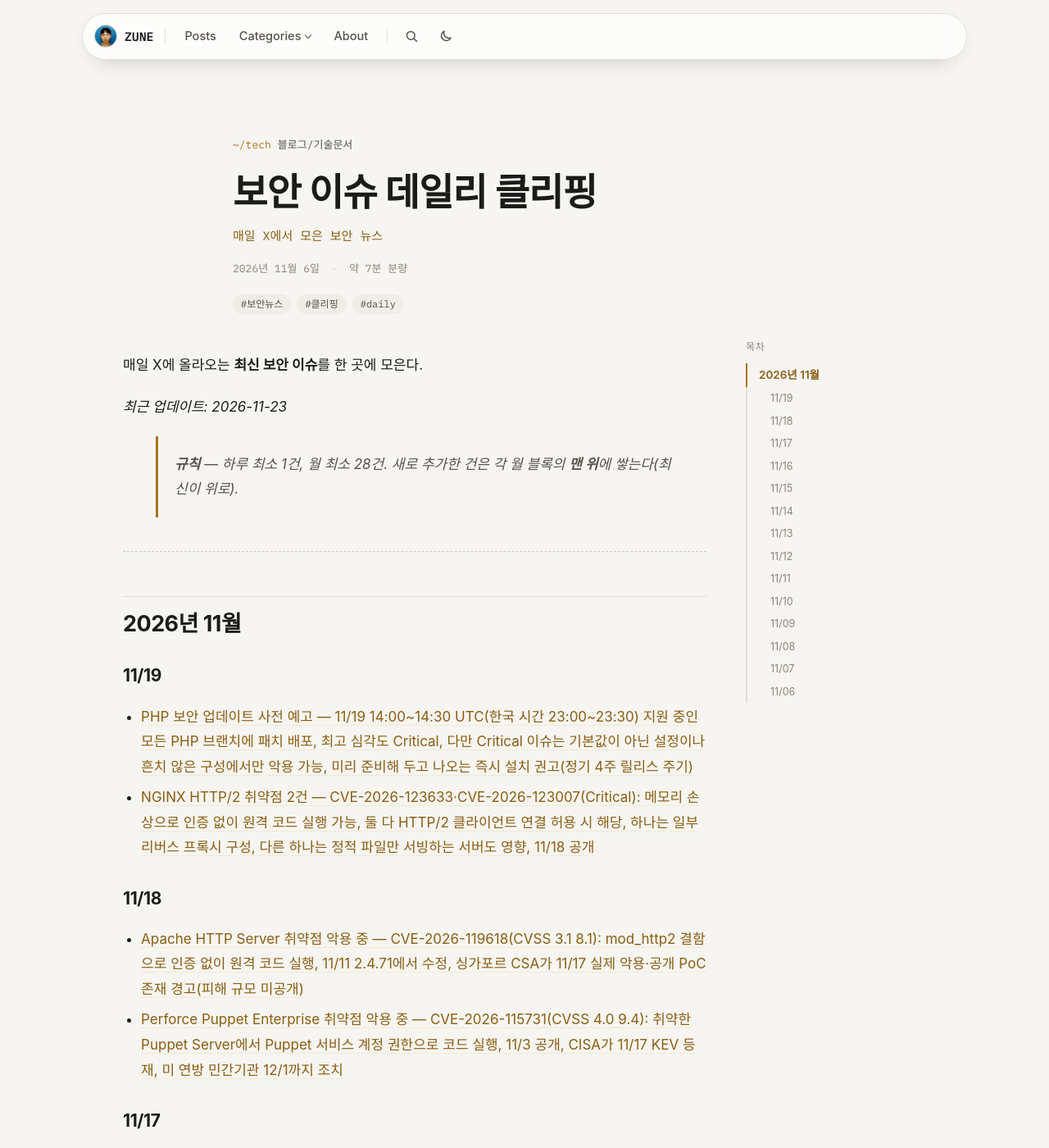
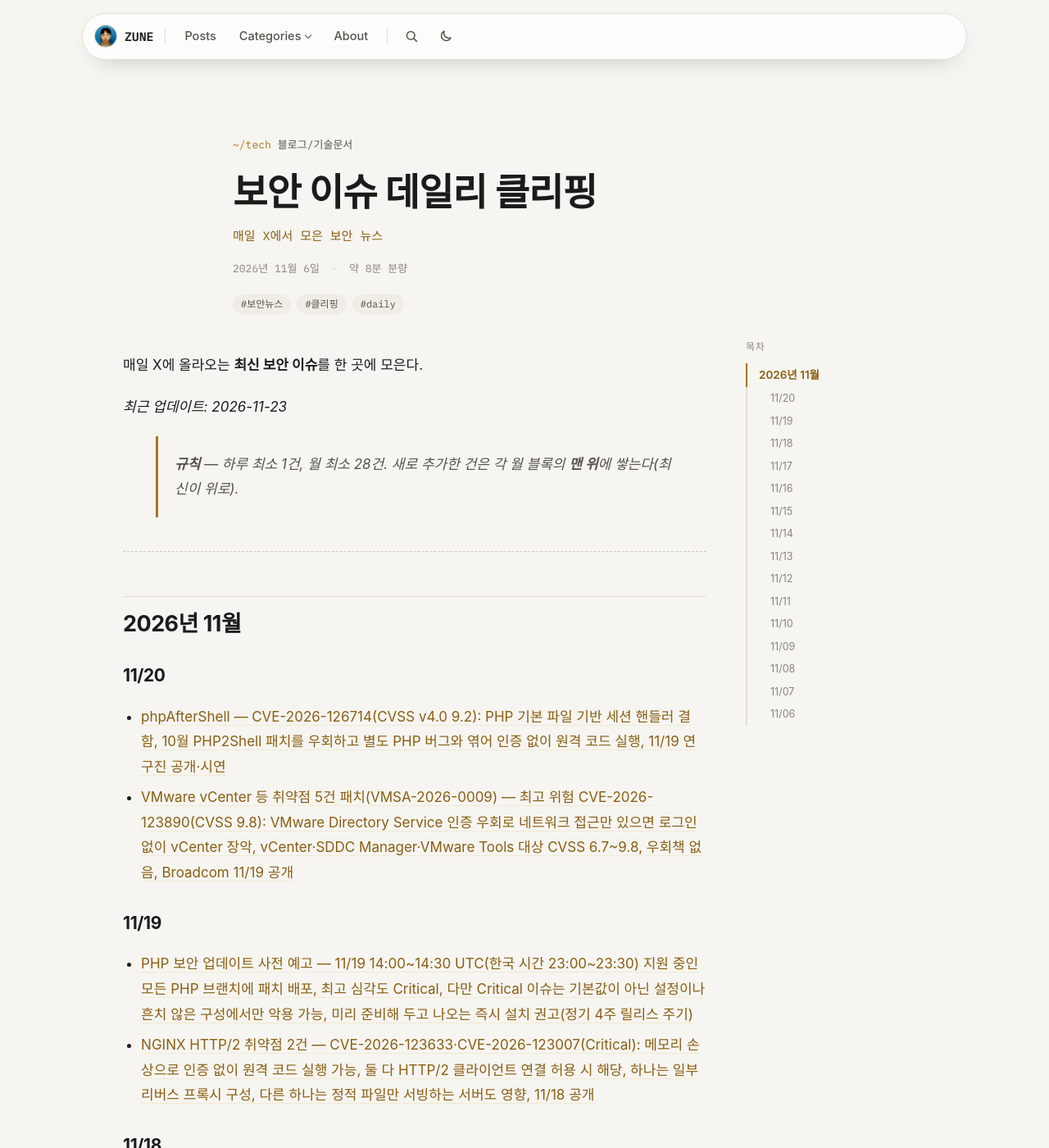
Before and after one commit to junseopark0216/junseopark0216.github.io, a Jekyll site: the page built from _posts/2026-11-06-tech-security-news-clipping.md, in a window 1280 px wide and 1400 px high. Shown: the whole window at 82% size. Built offline with Jekyll 4.4.1, drawn with Linux system fonts in a browser that asks for light colours; some web fonts are replaced.

Commit message:
Update 2026-11-06-tech-security-news-clipping.md

```diff
--- a/_posts/2026-11-06-tech-security-news-clipping.md
+++ b/_posts/2026-11-06-tech-security-news-clipping.md
@@ -16,6 +16,11 @@ tags: ["보안뉴스", "클리핑", "daily"]
 ---
 
 ## 2026년 11월
+
+### 11/20
+
+- [phpAfterShell — CVE-2026-126714(CVSS v4.0 9.2): PHP 기본 파일 기반 세션 핸들러 결함, 10월 PHP2Shell 패치를 우회하고 별도 PHP 버그와 엮어 인증 없이 원격 코드 실행, 11/19 연구진 공개·시연](https://x.com/The_Cyber_News/status/2123600465673785672)
+- [VMware vCenter 등 취약점 5건 패치(VMSA-2026-0009) — 최고 위험 CVE-2026-123890(CVSS 9.8): VMware Directory Service 인증 우회로 네트워크 접근만 있으면 로그인 없이 vCenter 장악, vCenter·SDDC Manager·VMware Tools 대상 CVSS 6.7~9.8, 우회책 없음, Broadcom 11/19 공개](https://x.com/The_Cyber_News/status/2123524464985964963)
 
 ### 11/19
 
```
